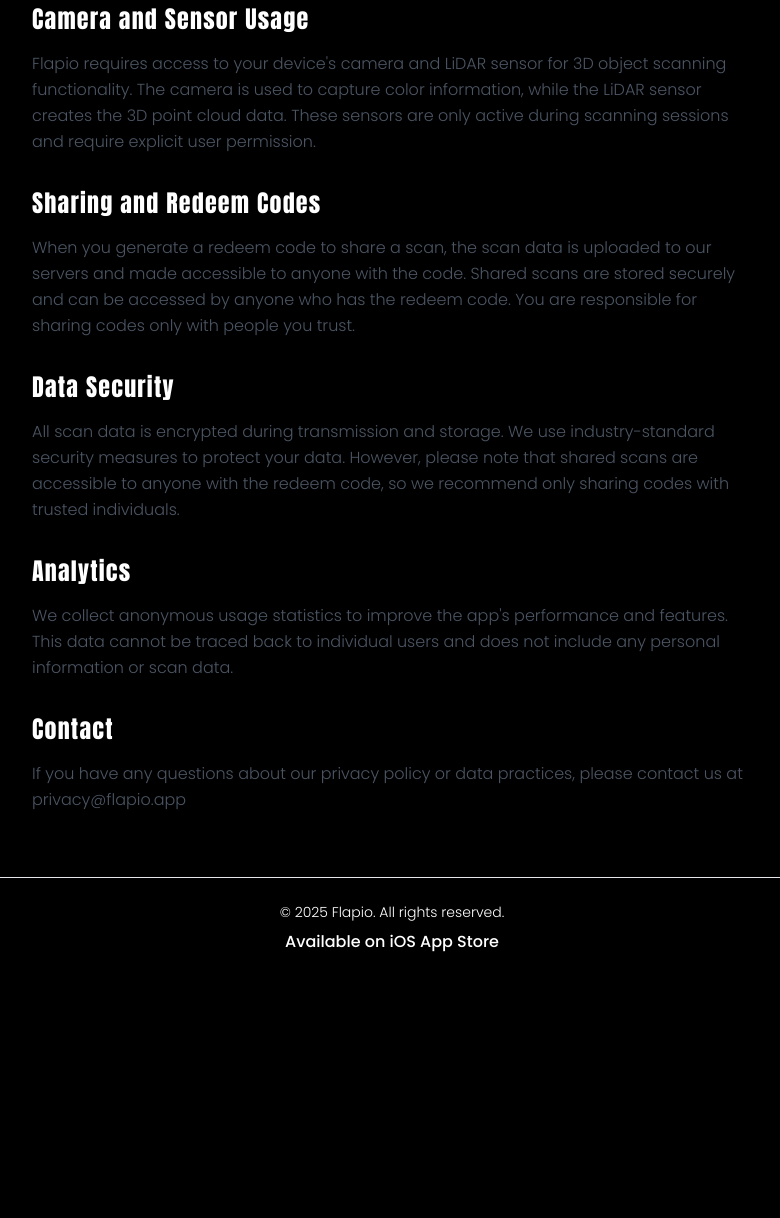
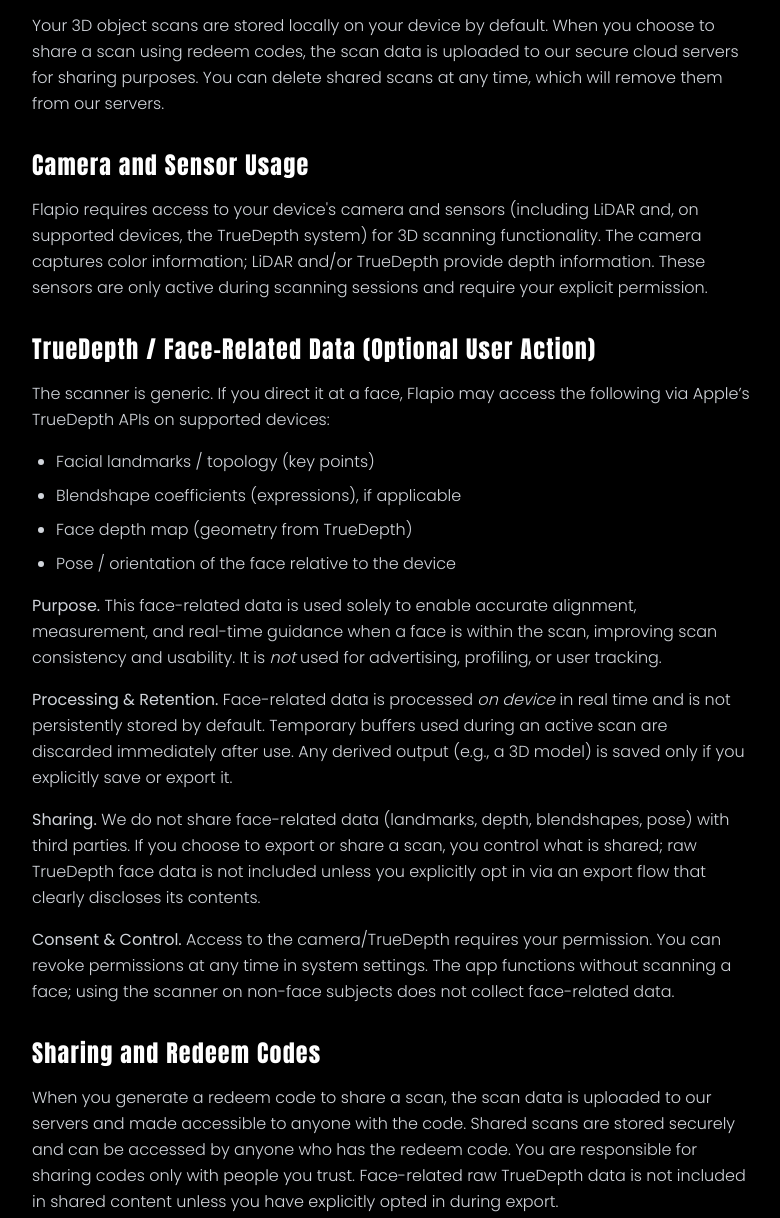
Before and after one commit to evgenity/flapio-landing, a plain HTML site: page privacy.html in a window 1280 px wide. Shown: the part 721-1939 px from the top of the page, without its empty margins (248-1028 px from the left). Before the commit the page ends 1699 px from the top, so only its background shows below. Drawn offline with nearby package versions, Linux system fonts and the light colour scheme; a web font is replaced by a local one.

Commit message:
privacy update

```diff
--- a/privacy.html
+++ b/privacy.html
@@ -27,13 +27,13 @@
   </script>
 </head>
 <body class="min-h-screen flex flex-col bg-black text-white">
-  <!-- Header with white background -->
+  <!-- Header -->
   <div class="bg-black">
     <div class="p-4 md:p-10">
       <header class="mb-6 md:mb-10">
         <!-- Desktop Navigation -->
         <nav class="hidden md:flex justify-between items-center mb-8">
-              <a href="index.html" class="flex items-center space-x-8 text-2xl font-normal text-white font-bitcount tracking-wider">
+          <a href="index.html" class="flex items-center space-x-8 text-2xl font-normal text-white font-bitcount tracking-wider">
             <img src="logo.svg" alt="Flapio Logo" class="w-8 h-8 drop-shadow-lg" style="filter: drop-shadow(0 0 10px rgba(239, 68, 68, 0.6));">
             <span class="ml-4">FLAPIO</span>
           </a>
@@ -56,8 +56,6 @@
               </svg>
             </button>
           </div>
-
-          <!-- Mobile Menu -->
           <div id="mobile-menu" class="hidden">
             <div class="bg-black rounded-lg shadow-lg p-4 space-y-3">
               <a href="support.html" class="block text-white hover:text-red-400 font-poppins font-medium text-base">Support</a>
@@ -74,18 +72,23 @@
     <main class="max-w-3xl mx-auto px-4 md:px-6 py-12 md:py-16">
       <h1 class="text-4xl md:text-5xl font-normal text-white font-bitcount tracking-wider mb-8">Privacy Policy</h1>
 
-      <div class="space-y-8 font-poppins text-gray-600">
+      <div class="space-y-8 font-poppins text-gray-300">
         <p class="text-lg font-light">
-          Last updated: February 21, 2025
+          Last updated: September 22, 2025
         </p>
 
+        <!-- Data Collection -->
         <section class="space-y-4">
           <h2 class="text-2xl font-bitcount tracking-wider text-white">Data Collection</h2>
           <p class="font-light leading-relaxed">
             Flapio uses your device's LiDAR sensor and camera to create 3D scans of objects. This data includes point cloud coordinates and color information captured during scanning sessions. All processing happens on your device initially, with optional cloud storage for sharing features.
           </p>
+          <p class="font-light leading-relaxed">
+            When available and permitted by you, Flapio may also access Apple’s TrueDepth capabilities as part of the generic scanner. While the app does not provide a dedicated “face-scan” feature, users may point the scanner at any subject, including a face. See <strong>“TrueDepth / Face-Related Data (Optional User Action)”</strong> below for details on what may be accessed, why, and how it is handled.
+          </p>
         </section>
 
+        <!-- Data Storage -->
         <section class="space-y-4">
           <h2 class="text-2xl font-bitcount tracking-wider text-white">Data Storage</h2>
           <p class="font-light leading-relaxed">
@@ -93,45 +96,76 @@
           </p>
         </section>
 
+        <!-- Camera and Sensor Usage -->
         <section class="space-y-4">
           <h2 class="text-2xl font-bitcount tracking-wider text-white">Camera and Sensor Usage</h2>
           <p class="font-light leading-relaxed">
-            Flapio requires access to your device's camera and LiDAR sensor for 3D object scanning functionality. The camera is used to capture color information, while the LiDAR sensor creates the 3D point cloud data. These sensors are only active during scanning sessions and require explicit user permission.
+            Flapio requires access to your device's camera and sensors (including LiDAR and, on supported devices, the TrueDepth system) for 3D scanning functionality. The camera captures color information; LiDAR and/or TrueDepth provide depth information. These sensors are only active during scanning sessions and require your explicit permission.
           </p>
         </section>
 
+        <!-- NEW: TrueDepth / Face-Related Data (Optional User Action) -->
+        <section class="space-y-4" id="truedepth">
+          <h2 class="text-2xl font-bitcount tracking-wider text-white">TrueDepth / Face-Related Data (Optional User Action)</h2>
+          <p class="font-light leading-relaxed">
+            The scanner is generic. If you direct it at a face, Flapio may access the following via Apple’s TrueDepth APIs on supported devices:
+          </p>
+          <ul class="list-disc ml-6 space-y-2 font-light leading-relaxed">
+            <li>Facial landmarks / topology (key points)</li>
+            <li>Blendshape coefficients (expressions), if applicable</li>
+            <li>Face depth map (geometry from TrueDepth)</li>
+            <li>Pose / orientation of the face relative to the device</li>
+          </ul>
+          <p class="font-light leading-relaxed">
+            <strong>Purpose.</strong> This face-related data is used solely to enable accurate alignment, measurement, and real-time guidance when a face is within the scan, improving scan consistency and usability. It is <em>not</em> used for advertising, profiling, or user tracking.
+          </p>
+          <p class="font-light leading-relaxed">
+            <strong>Processing & Retention.</strong> Face-related data is processed <em>on device</em> in real time and is not persistently stored by default. Temporary buffers used during an active scan are discarded immediately after use. Any derived output (e.g., a 3D model) is saved only if you explicitly save or export it.
+          </p>
+          <p class="font-light leading-relaxed">
+            <strong>Sharing.</strong> We do not share face-related data (landmarks, depth, blendshapes, pose) with third parties. If you choose to export or share a scan, you control what is shared; raw TrueDepth face data is not included unless you explicitly opt in via an export flow that clearly discloses its contents.
+          </p>
+          <p class="font-light leading-relaxed">
+            <strong>Consent & Control.</strong> Access to the camera/TrueDepth requires your permission. You can revoke permissions at any time in system settings. The app functions without scanning a face; using the scanner on non-face subjects does not collect face-related data.
+          </p>
+        </section>
+
+        <!-- Sharing and Redeem Codes -->
         <section class="space-y-4">
           <h2 class="text-2xl font-bitcount tracking-wider text-white">Sharing and Redeem Codes</h2>
           <p class="font-light leading-relaxed">
-            When you generate a redeem code to share a scan, the scan data is uploaded to our servers and made accessible to anyone with the code. Shared scans are stored securely and can be accessed by anyone who has the redeem code. You are responsible for sharing codes only with people you trust.
+            When you generate a redeem code to share a scan, the scan data is uploaded to our servers and made accessible to anyone with the code. Shared scans are stored securely and can be accessed by anyone who has the redeem code. You are responsible for sharing codes only with people you trust. Face-related raw TrueDepth data is not included in shared content unless you have explicitly opted in during export.
           </p>
         </section>
 
+        <!-- Data Security -->
         <section class="space-y-4">
           <h2 class="text-2xl font-bitcount tracking-wider text-white">Data Security</h2>
           <p class="font-light leading-relaxed">
-            All scan data is encrypted during transmission and storage. We use industry-standard security measures to protect your data. However, please note that shared scans are accessible to anyone with the redeem code, so we recommend only sharing codes with trusted individuals.
+            All scan data is encrypted during transmission and storage. We use industry-standard security measures to protect your data. Shared scans are accessible to anyone with the redeem code, so share codes only with trusted individuals.
           </p>
         </section>
 
+        <!-- Analytics (clarified) -->
         <section class="space-y-4">
           <h2 class="text-2xl font-bitcount tracking-wider text-white">Analytics</h2>
           <p class="font-light leading-relaxed">
-            We collect anonymous usage statistics to improve the app's performance and features. This data cannot be traced back to individual users and does not include any personal information or scan data.
+            We collect anonymous usage statistics to improve app performance and features. Analytics do not include your scan content, point clouds, or any face-related TrueDepth data.
           </p>
         </section>
 
+        <!-- Contact -->
         <section class="space-y-4">
           <h2 class="text-2xl font-bitcount tracking-wider text-white">Contact</h2>
           <p class="font-light leading-relaxed">
-            If you have any questions about our privacy policy or data practices, please contact us at privacy@flapio.app
+            If you have questions about our privacy policy or data practices, contact us at <a class="underline hover:text-red-400" href="mailto:privacy@flapio.app">privacy@flapio.app</a>.
           </p>
         </section>
       </div>
     </main>
   </div>
 
-  <!-- White footer -->
+  <!-- Footer -->
   <footer class="p-4 md:p-6 text-center bg-black border-t text-white font-poppins">
     <div class="space-y-2">
       <p class="text-sm font-light">&copy; 2025 Flapio. All rights reserved.</p>
@@ -140,6 +174,5 @@
       </a>
     </div>
   </footer>
-
 </body>
 </html>
```
